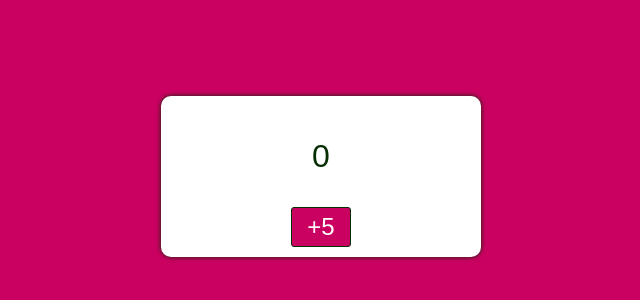
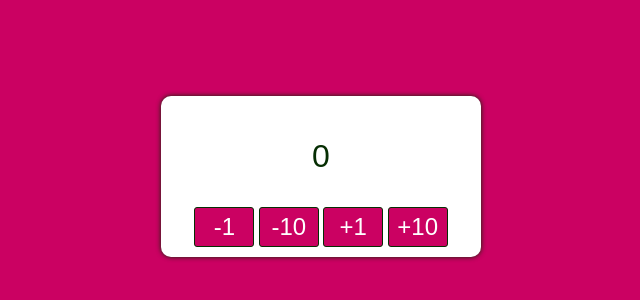
Before and after one commit to SheCodesAus/she-codes-js-exercises-miaozhaod, a plain HTML site: page counter-starter/index.html in a window 1280 px wide. Shown: the part 232-532 px from the top of the page, without its empty margins (319-959 px from the left). Drawn offline with Linux system fonts and the light colour scheme.

Commit message:
Add subtract input button

```diff
--- a/counter-starter/index.html
+++ b/counter-starter/index.html
@@ -15,7 +15,10 @@
     <div id="wrapper">
       <p id="number">0</p>
       <div id="button-wrapper">
-        <input type="button" value="+5" id="addition" onclick="add()" />
+        <input type="button" value="-1" id="addition" onclick="subtract(1)" />
+        <input type="button" value="-10" id="addition" onclick="subtract(10)" />
+        <input type="button" value="+1" id="addition" onclick="add(1)" />
+        <input type="button" value="+10" id="addition" onclick="add(10)" />
       </div>
     </div>
   </body>
```
